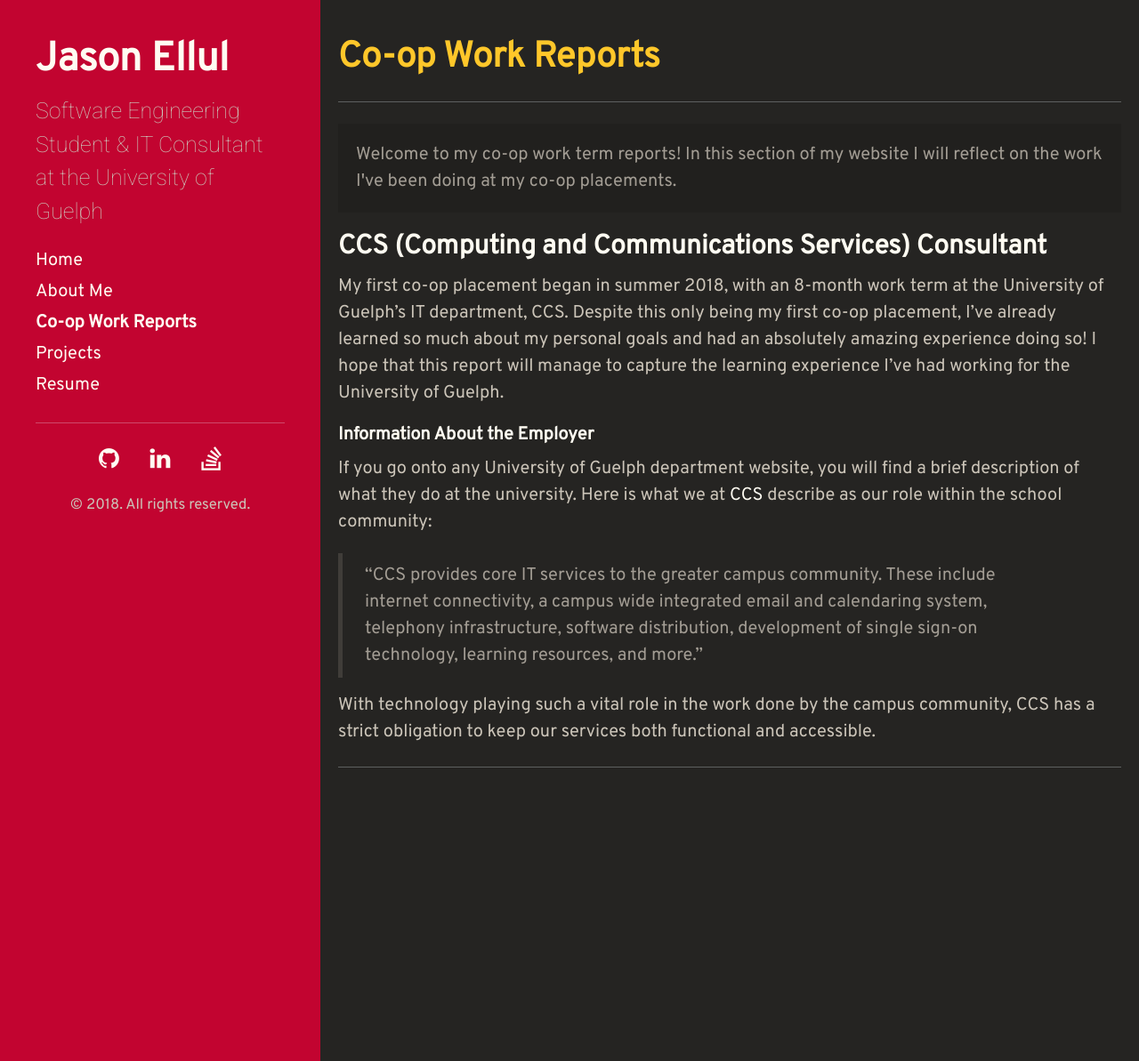
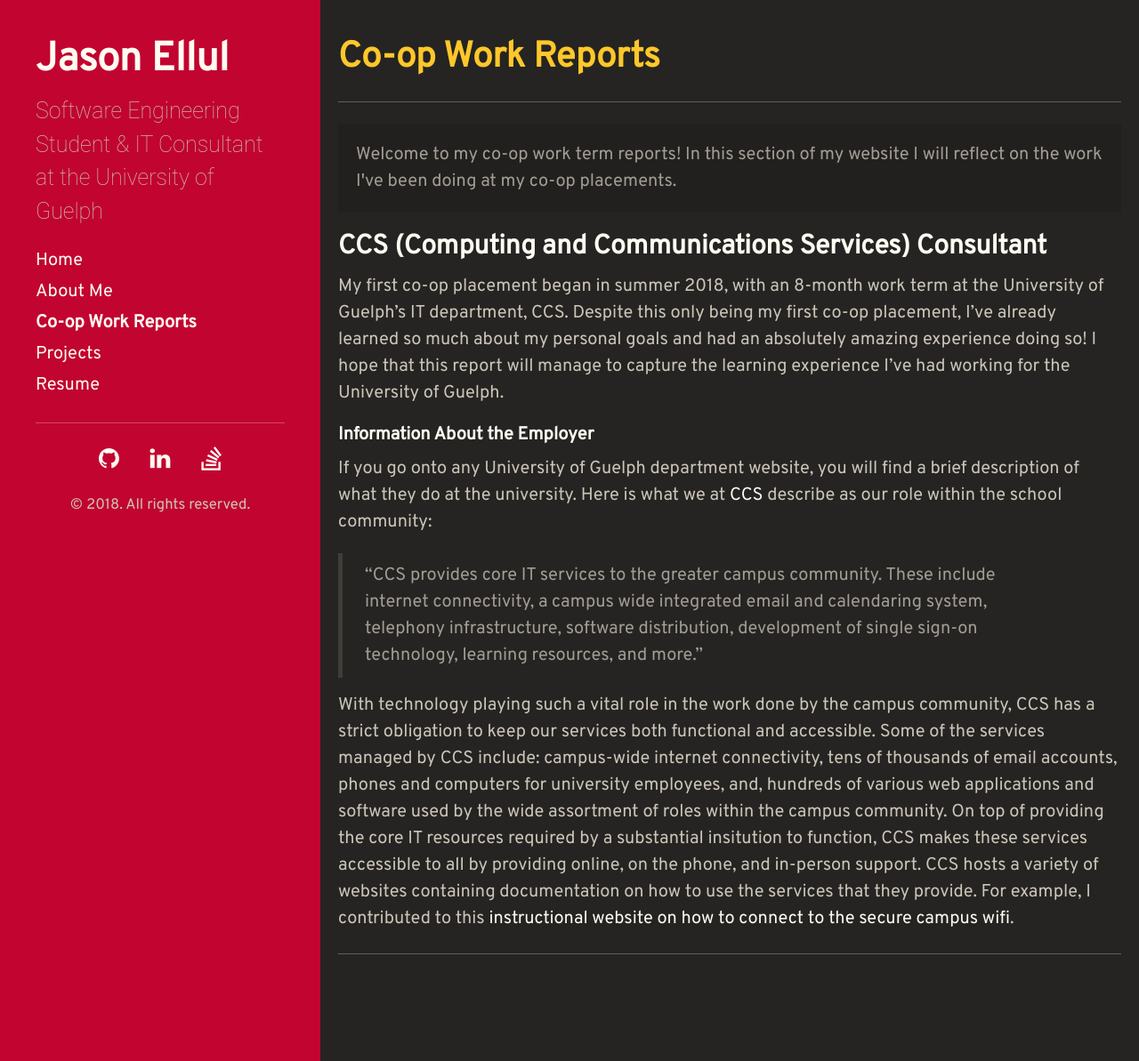
Before and after one commit to JasonEllul/JasonEllul.github.io, a Jekyll site: the page built from coop.md, in a window 1280 px wide and 1193 px high. Shown: the whole window at 89% size. Built offline with Jekyll 4.4.1, drawn with Linux system fonts in a browser that asks for light colours; nearby versions of some CDN libraries.

```diff
--- a/_includes/head.html
+++ b/_includes/head.html
@@ -17,7 +17,7 @@
   <!-- Google API Fonts -->
   <link rel="stylesheet"
       href="https://fonts.googleapis.com/css?family=Overpass">
-  <link href="https://fonts.googleapis.com/css?family=Roboto:100" rel="stylesheet">
+  <link href="https://fonts.googleapis.com/css?family=Roboto:150" rel="stylesheet">
   <!-- icons -->
   <link href="//maxcdn.bootstrapcdn.com/font-awesome/4.2.0/css/font-awesome.min.css" rel="stylesheet">
 
--- a/coop.md
+++ b/coop.md
@@ -13,7 +13,7 @@
 
 > "CCS provides core IT services to the greater campus community. These include internet connectivity, a campus wide integrated email and calendaring system, telephony infrastructure, software distribution, development of single sign-on technology, learning resources, and more."
 
-With technology playing such a vital role in the work done by the campus community, CCS has a strict obligation to keep our services both functional and accessible.
+With technology playing such a vital role in the work done by the campus community, CCS has a strict obligation to keep our services both functional and accessible. Some of the services managed by CCS include: campus-wide internet connectivity, tens of thousands of email accounts, phones and computers for university employees, and, hundreds of various web applications and software used by the wide assortment of roles within the campus community. On top of providing the core IT resources required by a substantial insitution to function, CCS makes these services accessible to all by providing online, on the phone, and in-person support. CCS hosts a variety of websites containing documentation on how to use the services that they provide. For example, I contributed to this [instructional website on how to connect to the secure campus wifi](https://www.uoguelph.ca/ccs/securewireless).
 
 
 
```
Also changed, not shown: 11 other files.
